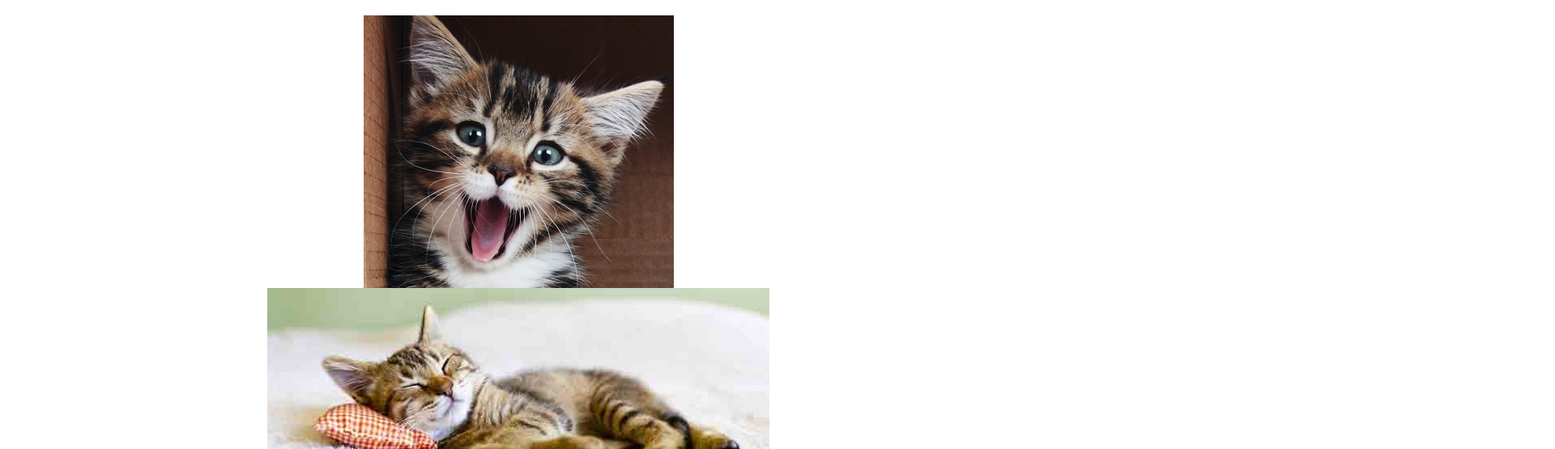
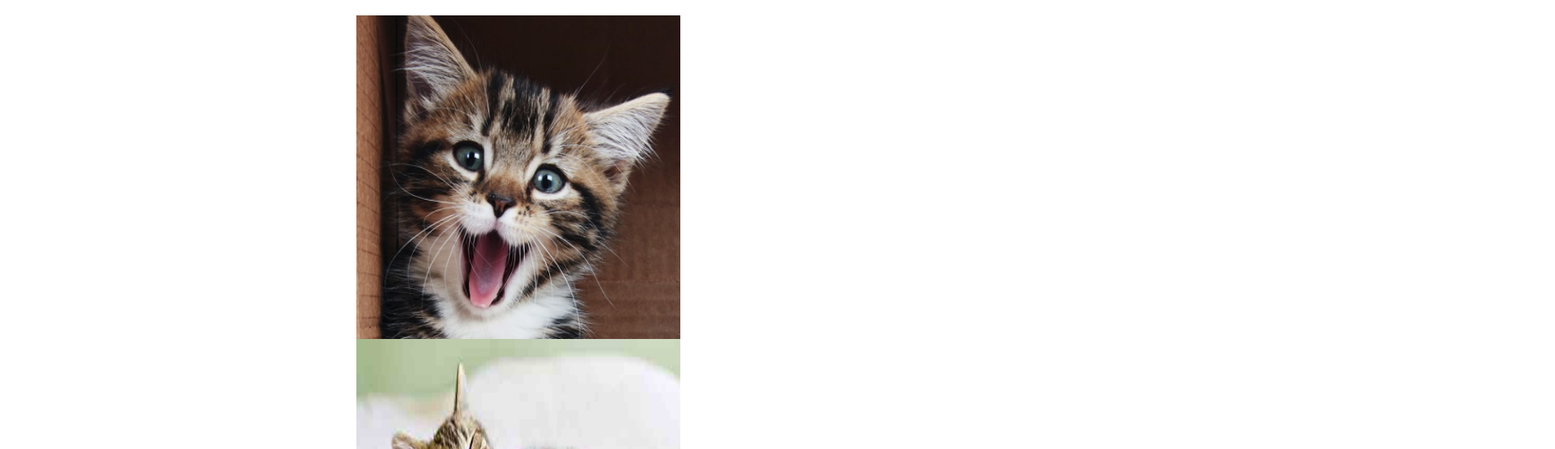
Before and after one commit to AnthonyMineo/OCR_TP, a plain HTML site: page index.html in a window 1280 px wide. Shown: the part 61-616 px from the top of the page at 81% size, 1920 px wide, since content can reach past the window. Drawn offline with Linux system fonts and the light colour scheme.

Commit message:
Ajout d'une taille aux <img>

```diff
--- a/style.css
+++ b/style.css
@@ -8,3 +8,9 @@ body
 	height: 100%;
 	margin: 0 auto;
 }
+
+img
+{
+	width: 400px;
+	height: 400px;
+}
```
